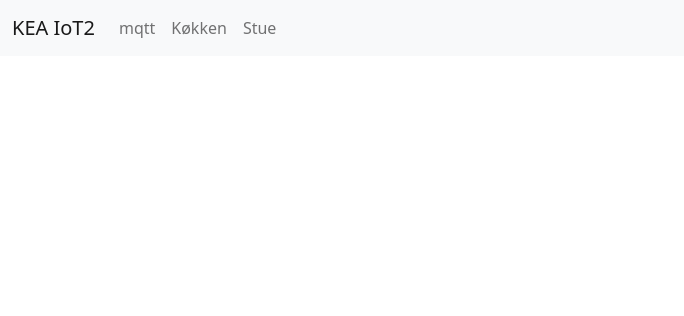
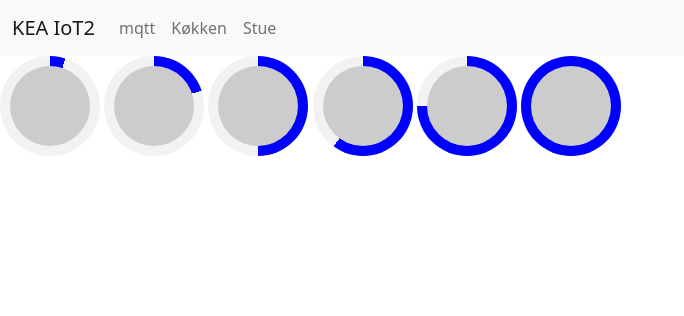
Before and after one commit to GhostriderDK/IoT-2_smarthome, a Flask app: template AzureVM/flask_app/templates/mqtt.html in a window 1280 px wide. Shown: the top 316 px of the page, without its empty margins (0-684 px from the left). Run offline with Flask 3, Linux system fonts and the light colour scheme; the template is opened without the code that fills it, so the values that code supplies are empty.

Commit message:
test charts

```diff
--- a/AzureVM/flask_app/templates/mqtt.html
+++ b/AzureVM/flask_app/templates/mqtt.html
@@ -56,7 +56,14 @@
     <div class="container">
 
     </div>
+    <div class="box" style="--p:5;"></div>
+    <div class="box" style="--p:20;"></div>
+    <div class="box" style="--p:50;"></div>
+    <div class="box" style="--p:60;"></div>
+    <div class="box" style="--p:75;"></div>
+    <div class="box" style="--p:100;"></div>
 
+    </div>
     <!-- Optional JavaScript -->
 
     <script src="https://cdn.jsdelivr.net/npm/bootstrap@5.1.0/dist/js/bootstrap.bundle.min.js" integrity="sha384-U1DAWAznBHeqEIlVSCgzq+c9gqGAJn5c/t99JyeKa9xxaYpSvHU5awsuZVVFIhvj" crossorigin="anonymous"></script>
```
